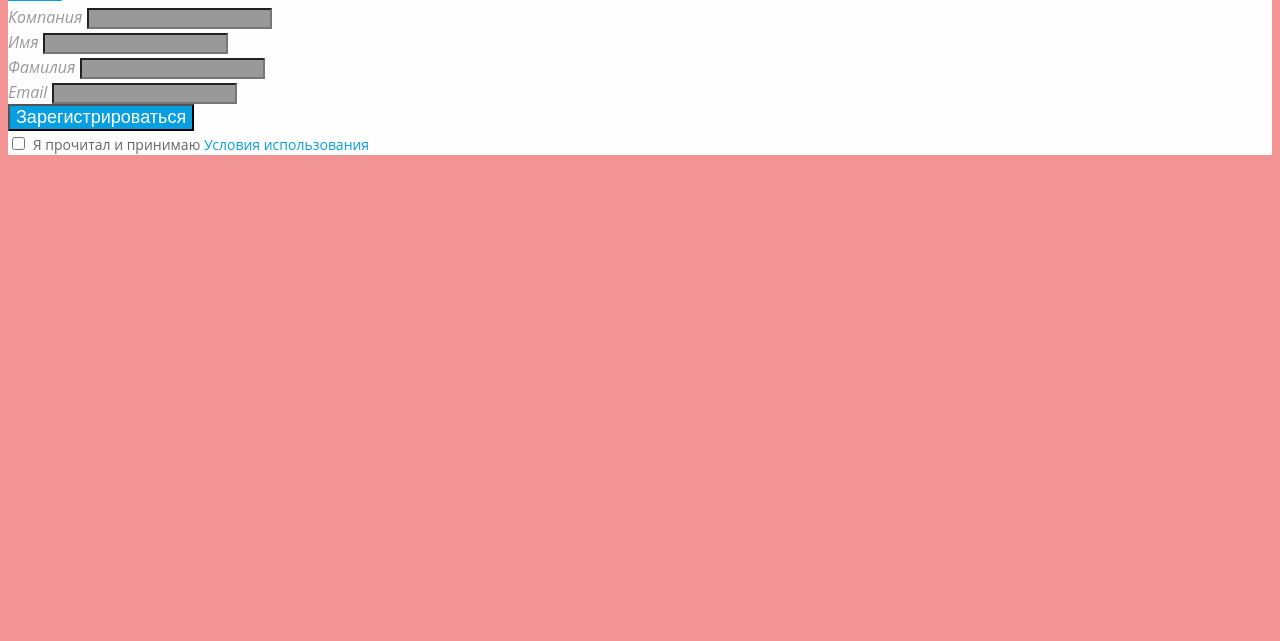
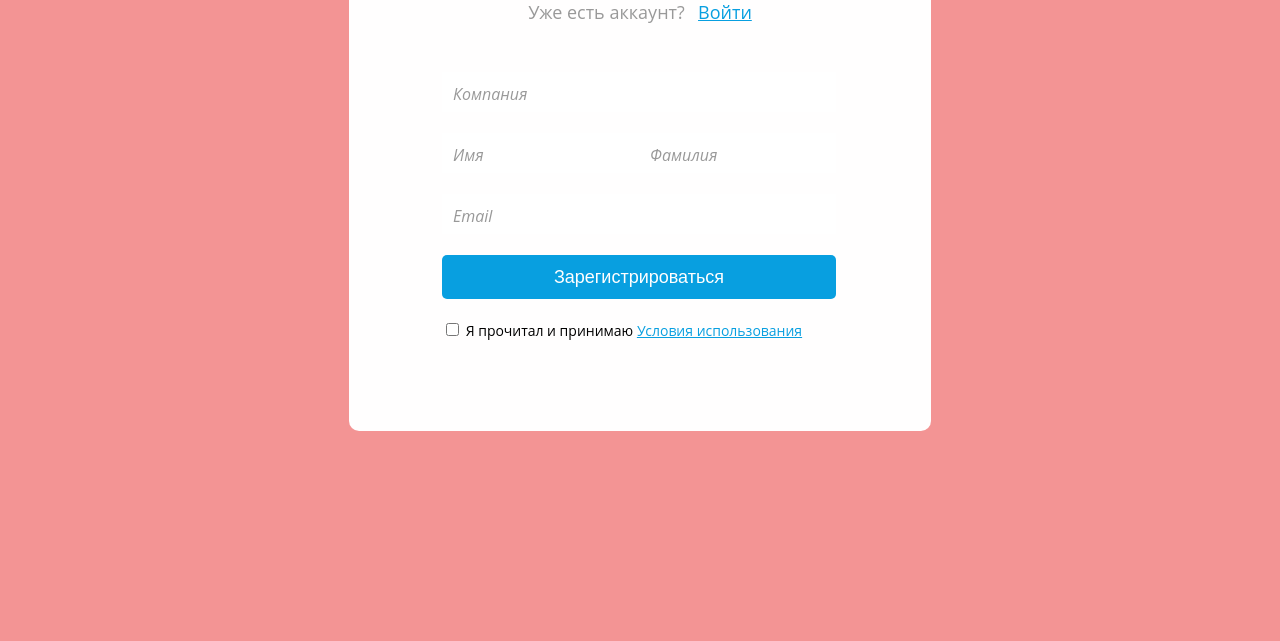
Before and after one commit to KalyghniiA/testlar1, a plain HTML site: page 2-Form/index.html in a window 1280 px wide. Shown: the part 159-800 px from the top of the page. Drawn offline with Linux system fonts and the light colour scheme.

Commit message:
create form style

```diff
--- a/2-Form/css/style.css
+++ b/2-Form/css/style.css
@@ -1,62 +1,116 @@
+* {
+    box-sizing: border-box;
+}
+
 body {
-    background-color: #F39494;
-    font-family: "Open Sans", sans-serif;
+    background:
+            linear-gradient(0deg, #F39494, #F39494),
+    linear-gradient(243.43deg, #FFA5A5 32.96%, rgba(255, 255, 255, 0) 82.03%),
+    linear-gradient(243.18deg, #FDC5C5 25.45%, rgba(242, 152, 222, 0) 100%);
+    display: flex;
+    justify-content: center;
+    align-items: center;
+    font-family: 'Open Sans', sans-serif;
     font-size: 18px;
+    line-height: 100%;
     font-weight: 400;
 }
 
-main {
-    background-color: #fffefe;
+.form {
+    background-color: #FFFEFE;
+    display: flex;
+    flex-direction: column;
+    align-items: center;
+    width: 582px;
+    padding-top: 72px;
+    padding-bottom: 91px;
+    border-radius: 10px;
 }
 
-h1 {
-    color: #333333;
+.form__header {
     font-size: 36px;
     font-weight: 700;
+    padding-bottom: 6px;
+    padding-top: 6px;
 }
 
-p {
-    color: #666666;
+.form__auth-container {
+    display: flex;
+    color: #999999;
+    width: 237px;
+    justify-content: space-around;
+    font-size: 18px;
+    margin-bottom: 47px;
+    padding-top: 4px;
+    padding-bottom: 4px;
 }
 
-a {
+.form__auth-container p {
+    margin: 0;
+}
+
+.form__auth-container a {
     color: #089FE0;
 }
 
-label {
+.form__form-container form {
+    display: flex;
+    flex-wrap: wrap;
+    margin-right: 95px;
+    margin-left: 93px;
+    row-gap: 21px;
+}
+
+.form__input-container {
+    position: relative;
+    width: 100%;
+}
+.form__input-container:nth-child(2),
+.form__input-container:nth-child(3) {
+    width: 50%
+}
+.form__input-container label {
+    position: absolute;
+    font-size: 16px;
+    line-height: 100%;
+    left: 11px;
+    top: 14px;
     color: #999999;
     font-style: italic;
-    font-size: 16px;
 }
 
-input {
-    background-color: #999999;
+.form__input-container:focus-within label {
+    display: none;
 }
 
-input:focus {
-    background-color: #f5f5f5;
-    color: #333333;
-    font-weight: 600;
-}
-input:focus[required] {
-    border-color: red;
-    border-width: 10px;
+.form__input-container input {
+    width: 100%;
+    padding: 11px 11px;
+    font-size: 16px;
+    line-height: 100%;
+    border: none;
 }
 
-button {
-    background-color:#089FE0;
-    color: #FFFFFF;
-    font-size: 18px;
+.form__input-container input:focus {
+    font-weight: bold;
 }
 
-.checkbox label {
-    color: #666666;
-    font-size: 14px;
-    font-style: normal;
+.form__form-container button {
+    width: 100%;
+    background-color: #089FE0;
+    border-radius: 5px;
+    border: none;
+    font-size: 18px;
+    font-weight: 400;
+    line-height: 100%;
+    color: #FFFEFE;
+    padding: 13px 11px;
 }
 
-.checkbox a {
+.form__checkbox-container {
+    font-size: 14px;
+}
+
+.form__checkbox-container a {
     color: #089FE0;
-    font-size: 14px;
-    text-decoration: none;
 }
--- a/2-Form/index.html
+++ b/2-Form/index.html
@@ -9,32 +9,32 @@
     <link rel="stylesheet" href="css/style.css">
 </head>
 <body>
-    <main>
-        <h1>Регистрация</h1>
-        <section>
+    <main class="form">
+        <h1 class="form__header">Регистрация</h1>
+        <section class="form__auth-container">
             <p>Уже есть аккаунт?</p>
             <a href="#">Войти</a>
         </section>
-        <section>
+        <section class="form__form-container">
             <form action="#" method="post">
-                <div>
+                <div class="form__input-container">
                     <label for="name_company">Компания</label>
                     <input type="text" id="name_company" name="name_company" required minlength="3" maxlength="30">
                 </div>
-                <div>
-                    <label for="name">Имя</label>
-                    <input type="text" id="name" name="name" required minlength="3" maxlength="30">
+                <div class="form__input-container">
+                    <label for="input-name">Имя</label>
+                    <input type="text" id="input-name" name="name" required minlength="3" maxlength="30">
                 </div>
-                <div>
+                <div class="form__input-container">
                     <label for="subname">Фамилия</label>
                     <input type="text" id="subname" name="subname" required minlength="3" maxlength="30">
                 </div>
-                <div>
+                <div class="form__input-container">
                     <label for="email">Email</label>
                     <input type="email" id="email" name="email"  minlength="3" maxlength="30">
                 </div>
                 <button type="submit">Зарегистрироваться</button>
-                <div class="checkbox">
+                <div class="form__checkbox-container">
                     <input type="checkbox" name="accept_terms" id="accept_terms" required value="accept_terms">
                     <label for="accept_terms">Я прочитал и принимаю </label>
                     <a href="#">Условия использования</a>
```
